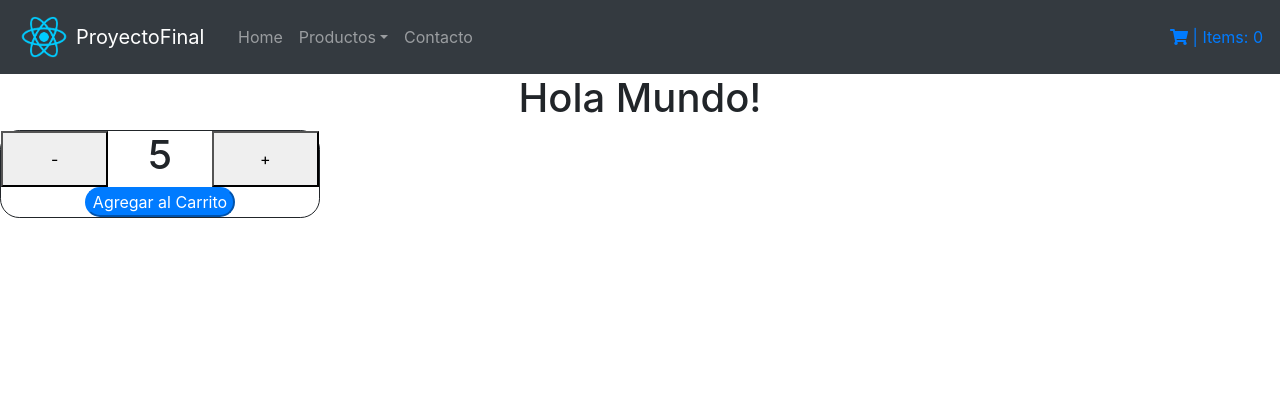
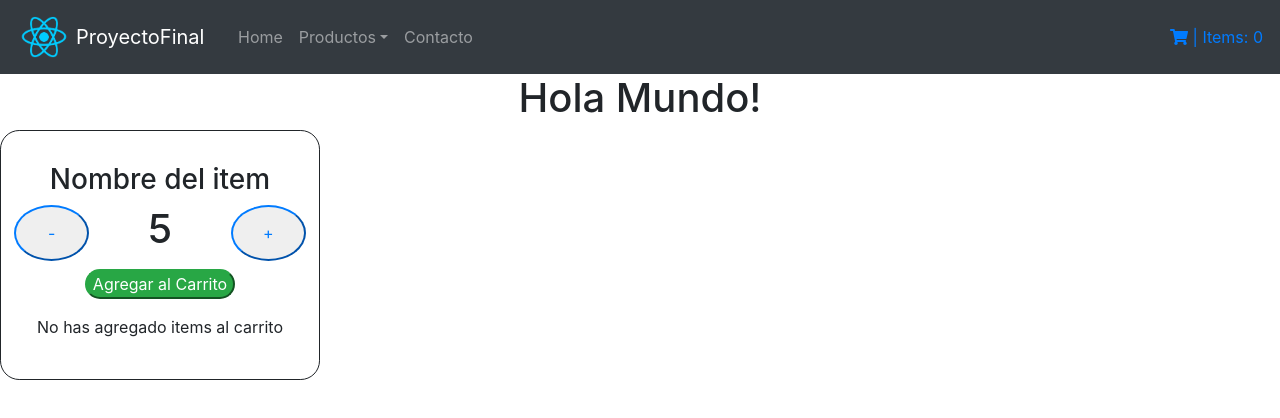
Before and after one commit to Tbonanzea/proyecto-final-react-js, a React (Create React App) app: page / in a window 1280 px wide. Shown: the top 418 px of the page. Built offline with nearby package versions, Linux system fonts and the light colour scheme.

Commit message:
4ta entrega

```diff
--- a/src/components/ItemCount/ItemCount.js
+++ b/src/components/ItemCount/ItemCount.js
@@ -3,6 +3,8 @@ import "./ItemCount.css";
 
 const ItemCount = ({ stock, initial }) => {
 	const [count, setCount] = useState(initial);
+
+	const [agregados, setAgregados] = useState(false);
 
 	const addCount = () => {
 		count < stock && setCount(count + 1);
@@ -12,24 +14,41 @@ const ItemCount = ({ stock, initial }) => {
 		count > 0 && setCount(count - 1);
 	};
 
-	const onAdd = () => {};
+	const onAdd = () => {
+		count > 0 && setAgregados(true);
+	};
 
 	return (
-		<div id="wrapper" className="col-3 text-center">
-			<div className="row">
-				<button className="col" onClick={subCount}>
+		<div id="wrapper" className="col-3 text-center p-4">
+			<h3 className="mt-2">Nombre del item</h3>
+			<div className="row justify-content-around mt-2">
+				<button
+					className="col-3 rounded-circle btn-outline-primary"
+					onClick={subCount}
+				>
 					-
 				</button>
 
-				<h1 className="col">{count}</h1>
+				<h1 className="col-5">{count}</h1>
 
-				<button className="col" onClick={addCount}>
+				<button
+					className="col-3 rounded-circle btn-outline-primary"
+					onClick={addCount}
+				>
 					+
 				</button>
 			</div>
-			<button className="btn-primary rounded-pill" onClick={onAdd}>
+			<button
+				className="btn-success rounded-pill mb-2 mt-2"
+				onClick={onAdd}
+			>
 				Agregar al Carrito
 			</button>
+			{agregados ? (
+				<p className="mt-2">{count} items agregados al carrito</p>
+			) : (
+				<p className="mt-2">No has agregado items al carrito</p>
+			)}
 		</div>
 	);
 };
```
Also changed, not shown: 1 other file (tests, documents, lock files or other folders).
